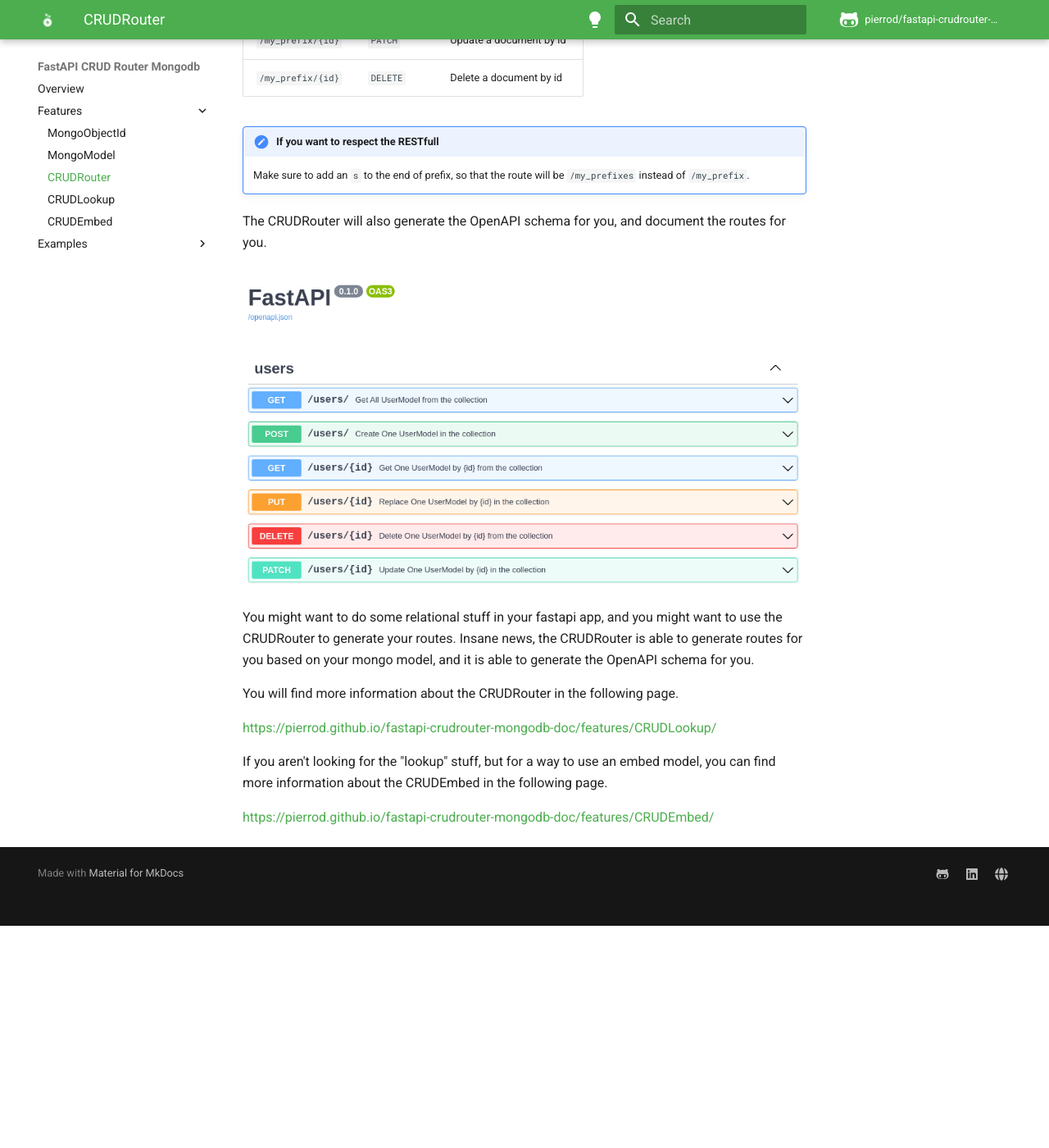
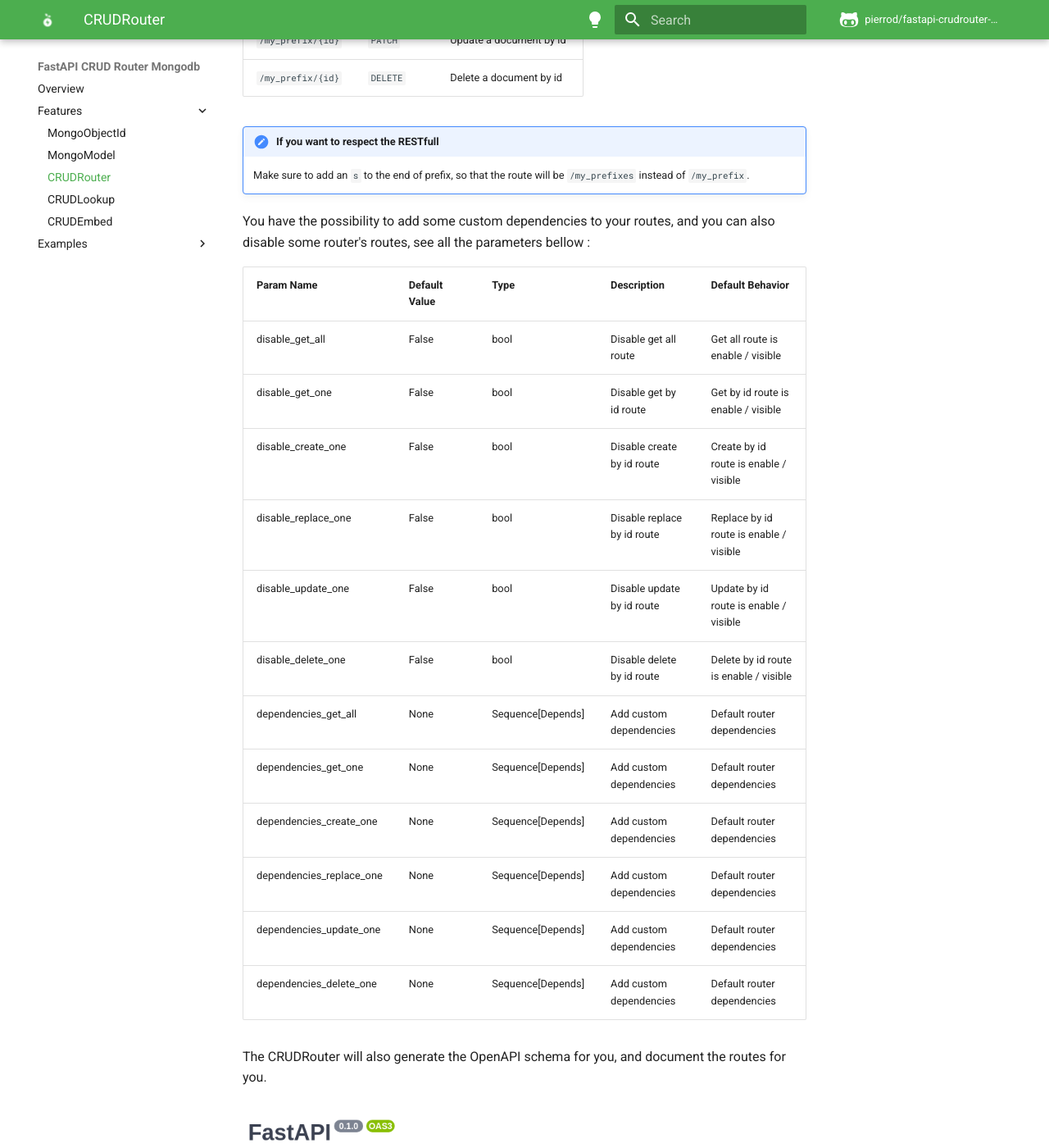
Before and after one commit to PierroD/fastapi-crudrouter-mongodb-doc, an MkDocs documentation site: the page built from docs/features/CRUDRouter.md, in a window 1280 px wide and 1400 px high, scrolled down 727 px. Shown: the whole window at 82% size. Built offline with MkDocs 1.6.1 and Material for MkDocs 9.7.7, drawn with Linux system fonts in a browser that asks for light colours; comment, search, counter and statistics services are not loaded; before the commit the page ends 1856 px from its top, so only the background shows below that.

Commit message:
feat : add updated CRUDRouter params to the doc

```diff
--- a/docs/features/CRUDRouter.md
+++ b/docs/features/CRUDRouter.md
@@ -26,6 +26,24 @@
 !!! note "If you want to respect the RESTfull"
     Make sure to add an `s` to the end of prefix, so that the route will be `/my_prefixes` instead of `/my_prefix`.
 
+You have the possibility to add some custom dependencies to your routes, and you can also disable some router's routes, see all the parameters bellow :
+
+| Param Name               | Default Value | Type              | Description                 | Default Behavior                        |
+|--------------------------|---------------|-------------------|-----------------------------|-----------------------------------------|
+| disable_get_all          | False         | bool              | Disable get all route       | Get all route is enable / visible       |
+| disable_get_one          | False         | bool              | Disable get by id route     | Get by id route is enable / visible     |
+| disable_create_one       | False         | bool              | Disable create by id route  | Create by id route is enable / visible  |
+| disable_replace_one      | False         | bool              | Disable replace by id route | Replace by id route is enable / visible |
+| disable_update_one       | False         | bool              | Disable update by id route  | Update by id route is enable / visible  |
+| disable_delete_one       | False         | bool              | Disable delete by id route  | Delete by id route is enable / visible  |
+| dependencies_get_all     | None          | Sequence[Depends] | Add custom dependencies     | Default router dependencies             |
+| dependencies_get_one     | None          | Sequence[Depends] | Add custom dependencies     | Default router dependencies             |
+| dependencies_create_one  | None          | Sequence[Depends] | Add custom dependencies     | Default router dependencies             |
+| dependencies_replace_one | None          | Sequence[Depends] | Add custom dependencies     | Default router dependencies             |
+| dependencies_update_one  | None          | Sequence[Depends] | Add custom dependencies     | Default router dependencies             |
+| dependencies_delete_one  | None          | Sequence[Depends] | Add custom dependencies     | Default router dependencies             |
+
+
 The CRUDRouter will also generate the OpenAPI schema for you, and document the routes for you.
 
 ![CRUDRouter OpenAPI schema](../assets/img/crud-router.png)
```
